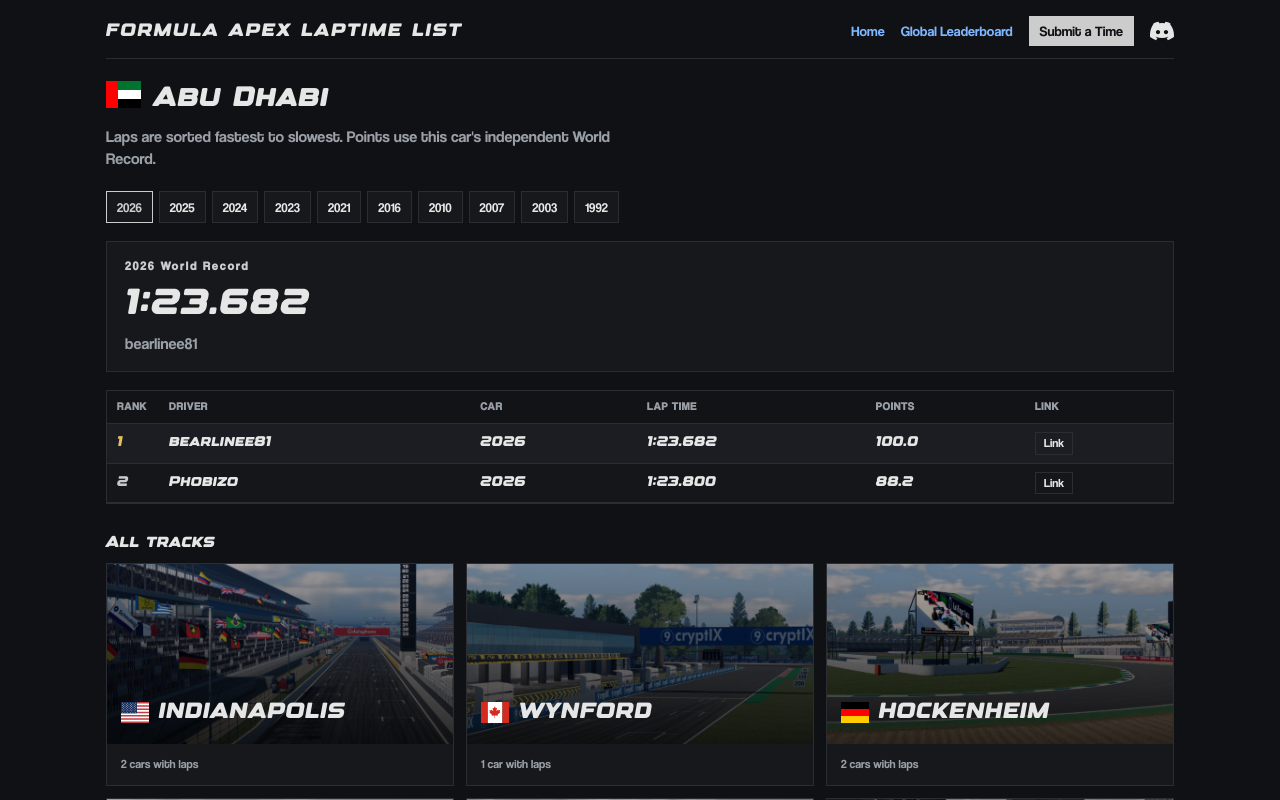
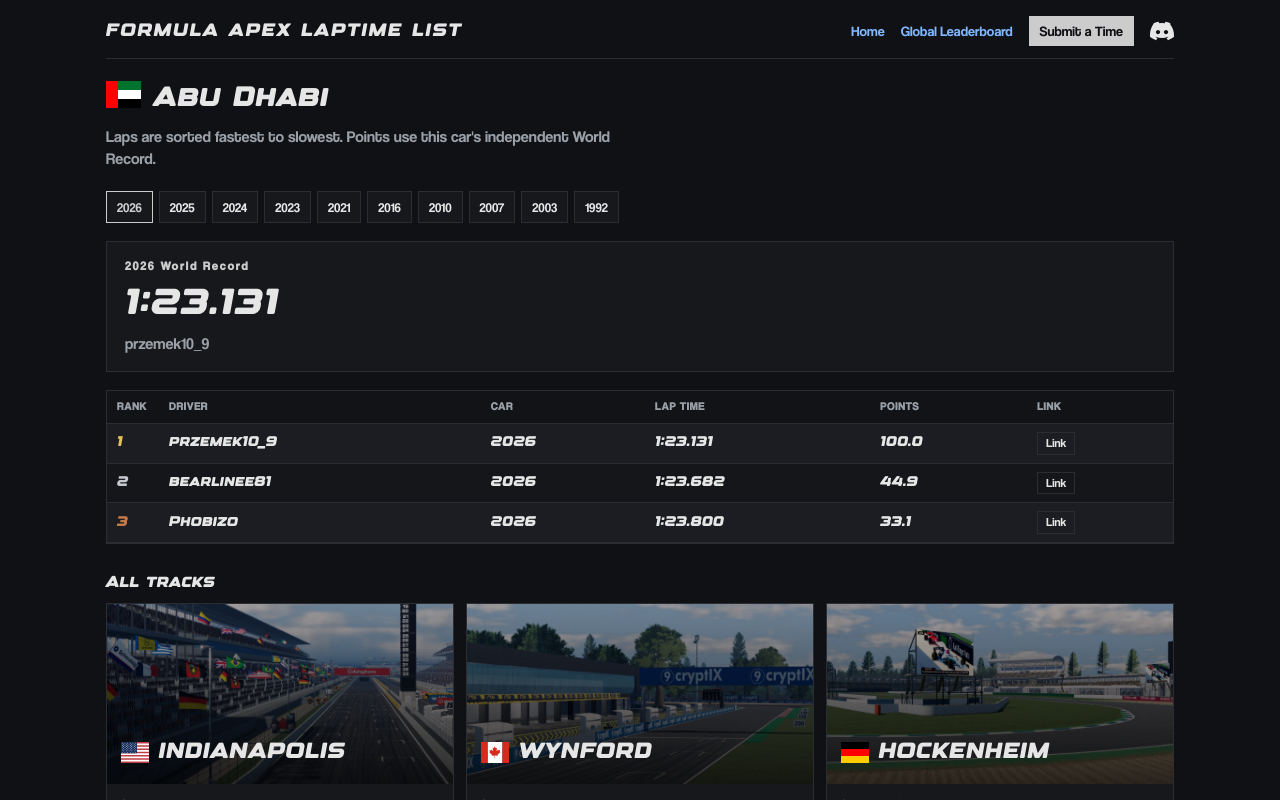
Before and after one commit to Lartum01/apexlist, a React (Vite) app: page /tracks/abudhabi in a window 1280 px wide. Shown: the top 800 px of the page. Built offline with nearby package versions, Linux system fonts and the light colour scheme.

Commit message:
FIX FINALE

```diff
--- a/src/data/laps.ts
+++ b/src/data/laps.ts
@@ -312,56 +312,56 @@ export const laps: Lap[] = [
     driver: "vm0reo",
     track: "hockenheim",
     car: "f25",
-    time: "1:03:245",
+    time: "1:03.245",
     youtube: "https://discord.com/channels/547778156958973952/658830680033329152/1560342908786315465",
   },
   {
     driver: "przemek10_9",
     track: "australia",
     car: "f10",
-    time: "1.19.515",
+    time: "1:19.515",
     youtube: "https://discord.com/channels/547778156958973952/658830680033329152/1560391293904101437",
   },
   {
     driver: "przemek10_9",
     track: "wynford",
     car: "f26",
-    time: "1:01:864",
+    time: "1:01.864",
     youtube: "https://discord.com/channels/1537180964319399978/1542545545070121010/1560396590596751444",
   },
   {
     driver: "przemek10_9",
     track: "miami",
     car: "f26",
-    time: "1:21:928",
+    time: "1:21.928",
     youtube: "https://discord.com/channels/1537180964319399978/1542545545070121010/1560397251438977065",
   },
   {
     driver: "przemek10_9",
     track: "abudhabi",
     car: "f26",
-    time: "1:23:131",
+    time: "1:23.131",
     youtube: "https://discord.com/channels/1466323880774729895/1513791062093856768/1553697157293416540",
   },
   {
     driver: "przemek10_9",
     track: "saitama",
     car: "f26",
-    time: "1:08:997",
+    time: "1:08.997",
     youtube: "https://discord.com/channels/1466323880774729895/1513791062093856768/1549741531924136027",
   },
   {
     driver: "vm0reo",
     track: "monza",
     car: "f25",
-    time: "1:22:389",
+    time: "1:22.389",
     youtube: "https://discord.com/channels/547778156958973952/658830680033329152/1560424014936277122",
   },
   {
     driver: "przemek10_9",
     track: "wynford",
     car: "f92",
-    time: "1.18.515",
+    time: "1:18.515",
     youtube: "https://discord.com/channels/547778156958973952/658830680033329152/1546097005703598161",
   }
 ];
```
